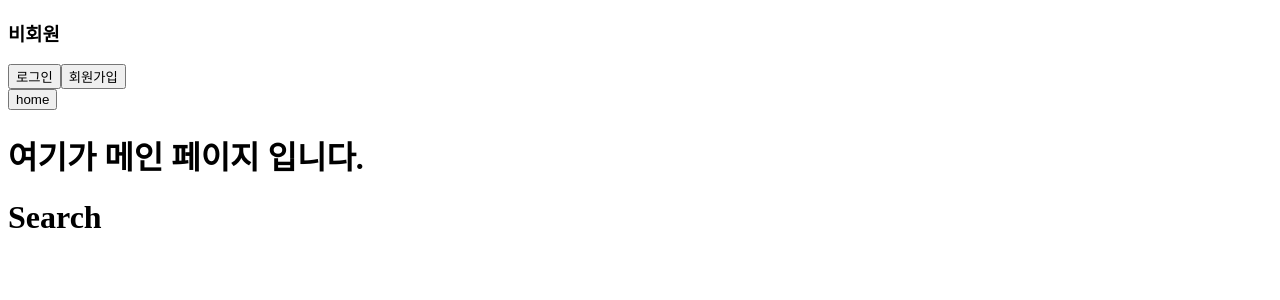
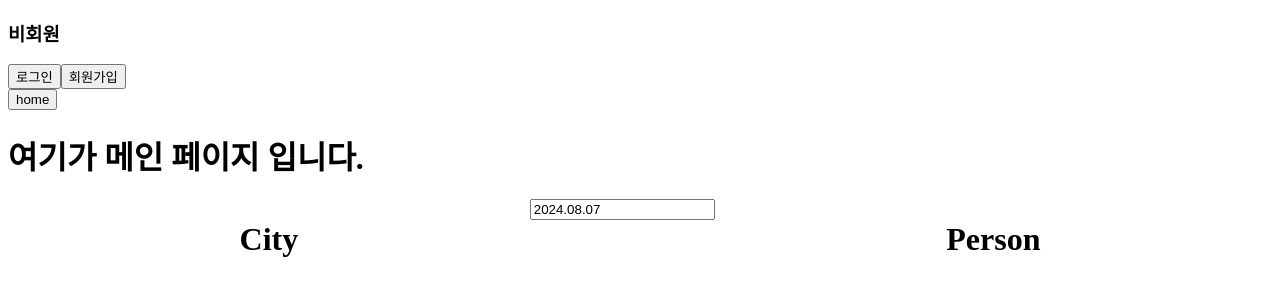
Before and after one commit to kimdohee58/danjam-frontend, a React (Create React App) app: page / in a window 1280 px wide. Shown: the top 300 px of the page. Built offline with nearby package versions, Linux system fonts and the light colour scheme.

Commit message:
search calendar

```diff
--- a/src/search/Search.js
+++ b/src/search/Search.js
@@ -1,7 +1,90 @@
+import DatePicker from "react-datepicker";
+import {useState} from "react";
+import 'react-datepicker/dist/react-datepicker.css';
+
 function Search() {
+    const [selectedDate, setSelectedDate] = useState(new Date());
+
+    // https://ityranno.tistory.com/entry/react-Spring-Boot-Spring-Boot-%EB%8D%B0%EC%9D%B4%ED%84%B0-react%EC%97%90-%EA%B0%80%EC%A0%B8%EC%98%A4%EA%B8%B0
+
     return (
-        <h1>Search</h1>
+        <>
+            <div style={{display: "flex", justifyContent: "space-evenly"}}>
+                <h1>City</h1>
+                <DatePicker
+                    dateFormat='yyyy.MM.dd' // 날짜 형태
+                    shouldCloseOnSelect // 날짜를 선택하면 datepicker가 자동으로 닫힘
+                    minDate={new Date()} // minDate 이전 날짜 선택 불가
+                    maxDate={new Date('2025-12-31')} // maxDate 이후 날짜 선택 불가
+                    selected={selectedDate}
+                    onChange={(date) => setSelectedDate(date)}
+                />
+                <h1>Person</h1>
+            </div>
+            <div>
+
+            </div>
+        </>
     );
+    // 캘린더 2개 띄우기
+    /*
+    return (
+            <>
+                <DatePicker
+                    renderCustomHeader={({
+                                             monthDate,
+                                             customHeaderCount,
+                                             decreaseMonth,
+                                             increaseMonth,
+                                         }) => (
+                        <div>
+                            <button
+                                aria-label="Previous Month"
+                                className={
+                                    "react-datepicker__navigation react-datepicker__navigation--previous"
+                                }
+                                style={customHeaderCount === 1 ? {visibility: "hidden"} : null}
+                                onClick={decreaseMonth}
+                            >
+                <span
+                    className={
+                        "react-datepicker__navigation-icon react-datepicker__navigation-icon--previous"
+                    }
+                >
+                  {"<"}
+                </span>
+                            </button>
+                            <span className="react-datepicker__current-month">
+                {monthDate.toLocaleString("en-US", {
+                    month: "long",
+                    year: "numeric",
+                })}
+              </span>
+                            <button
+                                aria-label="Next Month"
+                                className={
+                                    "react-datepicker__navigation react-datepicker__navigation--next"
+                                }
+                                style={customHeaderCount === 0 ? {visibility: "hidden"} : null}
+                                onClick={increaseMonth}
+                            >
+                <span
+                    className={
+                        "react-datepicker__navigation-icon react-datepicker__navigation-icon--next"
+                    }
+                >
+                  {">"}
+                </span>
+                            </button>
+                        </div>
+                    )}
+                    selected={startDate}
+                    onChange={(date) => setStartDate(date)}
+                    monthsShown={2}
+                />
+            </>
+        );
+    */
 }
 
 export default Search
```
